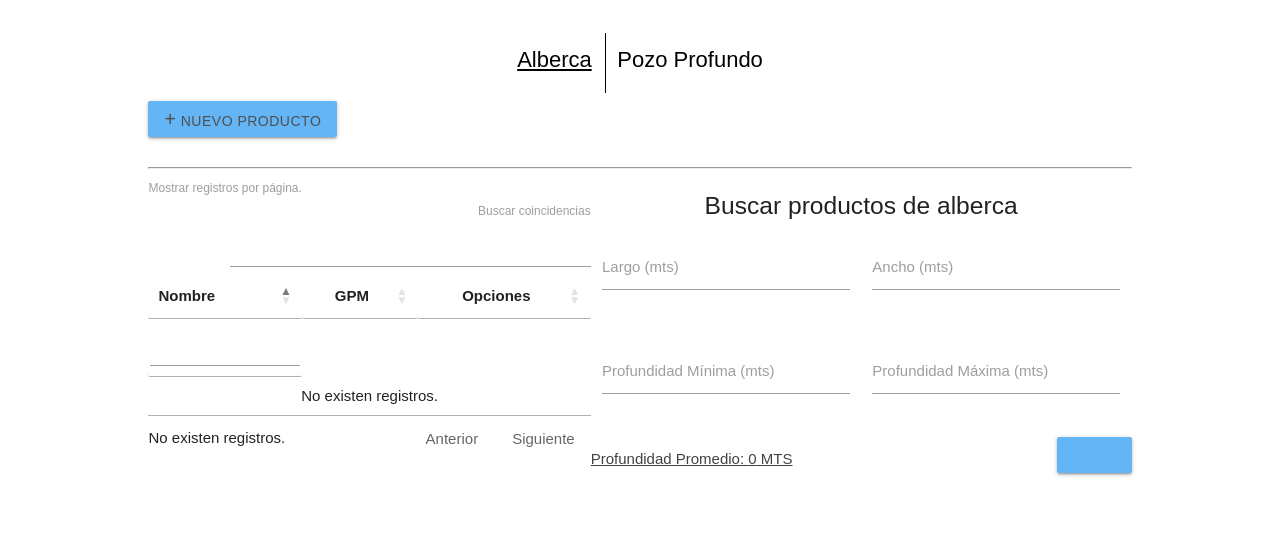
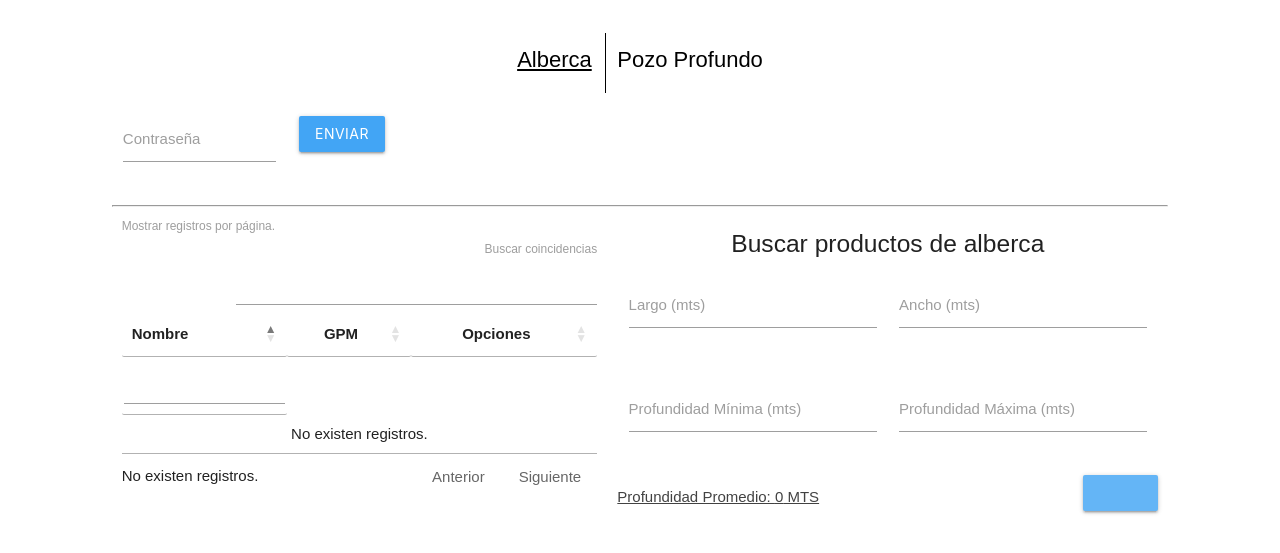
Before and after one commit to JairoMarroquin/busqueda-bombas, a PHP site: page / in a window 1280 px wide. Shown: the top 553 px of the page. Run offline with PHP 8.4, Linux system fonts and the light colour scheme; data that the repository does not hold is empty; some libraries are stand-ins or nearby versions; some web fonts are replaced.

Commit message:
Se comienza el maquetado del buscador para P.P y se agrega contraseña

```diff
--- a/index.php
+++ b/index.php
@@ -18,13 +18,25 @@
             <a href="#" id="pozo_profundo_opcion">Pozo Profundo</a>
         </div>
     </div>
-    <div class="alberca">
+    <div class="content">
         <div class="opciones_alberca">
-            <a data-target="registrar_bomba" id="reg_bom_but" class="btn waves-effect waves-light blue lighten-2 modal-trigger"><i class="fa-light fa-plus"></i> Nuevo producto</a>
-        </div><br><hr>
+            <div class="row">
+                <form id="form_validar_contra">
+                    <div class="input-field col s2">
+                        <label for="clave">Contraseña</label>
+                        <input id="clave" type="password" class="validate">
+                    </div>
+                    <div class="input-field col s1">
+                        <button class="btn blue lighten-1">Enviar</button>
+                    </div>
+                </form>
+                <div class="input-field col s2">
+                    <a data-target="registrar_bomba" id="reg_bom_but" class="btn waves-effect waves-light blue lighten-2 modal-trigger"><i class="fa-light fa-plus"></i> Nuevo producto</a>
+                </div>
+            </div>
+        </div><hr>
         <div class="container_alberca">
             <div class="tabla_bombas">
-                <!--<h5 class="nombre_tabla_alberca">Artículos para alberca</h5>-->
                 <div id="div_tabla_bombas"></div>
             </div>
             <div class="consultar_bomba">
@@ -113,6 +125,68 @@
                             </div>
                         </div>
                     </div>
+                </div>
+            </div>
+            <div class="consultar_pozo_profundo">
+                <h5 class="consultar_bombas_pozo_profundo">Buscar productos de pozo profundo</h5>
+                <div>
+                    <form method="POST" id="form_buscar_pozo_profundo">
+                        <div class="row">
+                            <div class="input-field col s3">
+                                <a class='dropdown-trigger btn blue lighten-2' href='#' data-target='lps_pp'>LPS <i class="fa-solid fa-caret-down"></i></a>
+                            </div>
+                            <div class="input-field col s4">
+                                <div class="switch">
+                                    <label>
+                                       <span>Tanque precargado</span><br>
+                                        No
+                                        <input type="checkbox" checked>
+                                        <span class="lever"></span>
+                                        Si
+                                    </label>
+                                </div>
+                            </div>
+                            <div class="input-field col s5">
+                                <div class="switch">
+                                    <label>
+                                       <span>Switch de presión</span><br>
+                                        30-50
+                                        <input type="checkbox">
+                                        <span class="lever"></span>
+                                        20-40
+                                    </label>
+                                </div>
+                            </div>
+                        </div>
+                        <div class="row">
+                            <div class="col s6">
+                                <ul id="ul_cargas">
+                                    <span class="titulo_cargas">Cargas</span><br>
+                                    <button type="button" id="agregar_carga" onclick="return agregarCarga();" class="btn blue lighten-2 tooltipped" data-position="left" data-tooltip="Agregar una carga"><i class="fa-solid fa-plus"></i></button>
+                                    <button type="button" id="quitar_carga" onclick="return quitarCarga();" class="btn red tooltipped" data-position="right" data-tooltip="Quitar una carga"><i class="fa-solid fa-minus"></i></button>
+                                    <div id="cargas">
+                                        <li class="input-field">
+                                            <label for="carga">C1</label>
+                                            <input id="carga" onkeypress="return (event.charCode >= 46 && event.charCode <= 57)" type="text" required>
+                                        </li>
+                                    </div>
+                                </ul>
+                            </div>
+                            <div class="col s6">
+                                <ul id="ul_friccion">
+                                    <span class="titulo_cargas">Fricción</span><br>
+                                    <button type="button" id="agregar_carga_friccion" onclick="return agregarCargaFriccion();" class="btn blue lighten-2 tooltipped" data-position="left" data-tooltip="Agregar una carga por fricción"><i class="fa-solid fa-plus"></i></button>
+                                    <button type="button" id="quitar_carga_friccion" onclick="return quitarCargaFriccion();" class="btn red tooltipped" data-position="right" data-tooltip="Quitar una carga por fricción"><i class="fa-solid fa-minus"></i></button>
+                                    <div id="fricciones">
+                                        <li class="input-field">
+                                            <label for="friccion">F1</label>
+                                            <input id="friccion" onkeypress="return (event.charCode >= 46 && event.charCode <= 57)" type="text" required>
+                                        </li>
+                                    </div>
+                                </ul>
+                            </div>
+                        </div>
+                    </form>
                 </div>
             </div>
         </div>
@@ -220,6 +294,17 @@
         </div>
     </form>
 
+    <!--DROPDOWNS-->
+    <ul id="lps_pp" class='dropdown-content' style="padding: 4%;">
+        <li>0.7  LPS</li>
+        <li>1 LPS</li>
+        <li>1.2 LPS</li>
+        <li>1.5 LPS</li>
+        <li>2 LPS</li>
+        <li>2.5 LPS</li>
+        <li>3 LPS</li>
+    </ul>
+
 </body>
 
 <script src="public/jquery-3.6.0.min.js"></script>
--- a/js/index.js
+++ b/js/index.js
@@ -1,24 +1,43 @@
 $(document).ready(function(){
     $('#div_tabla_bombas').load("partials/tabla.php");
+    $('#alberca_opcion').css("text-decoration", "underline");
+    $('.consultar_pozo_profundo').hide();
 
-    $('#alberca_opcion').css("text-decoration", "underline");
+    $('#reg_bom_but').hide();
+    $('#del_bom_but').hide();
+    $('#edi_bom_but').hide();
+});
 
-});
+$('#form_validar_contra').on('submit', validarContra);
+function validarContra(event){
+    event.preventDefault()
+    let clave = $('#clave').val();
+    if(clave == '19931994'){
+        $('#reg_bom_but').show();
+        $('.del_bom_but').show();
+        $('.edi_bom_but').show();
+    }else{
+        swal.fire('La contraseña es incorrecta', '', 'error');
+    }
+}
 
 $('#reg_bom_but').on('click', function(){
     $('#registrar_bomba').modal();
 });
 
-
 //subrayar opciones
  $('#alberca_opcion').on("click", function(){
     $('#alberca_opcion').css("text-decoration", "underline");
     $('#pozo_profundo_opcion').css("text-decoration", "none");
+    $('.consultar_bomba').show();
+    $('.consultar_pozo_profundo').hide();
  });
 
  $('#pozo_profundo_opcion').on("click", function(){
     $('#alberca_opcion').css("text-decoration", "none");
     $('#pozo_profundo_opcion').css("text-decoration", "underline");
+    $('.consultar_pozo_profundo').show();
+    $('.consultar_bomba').hide();
  });
 
 
@@ -46,6 +65,7 @@ function promediarProfundidad(){
 $('#form_buscar_bombas').on('submit', buscarBombas);
 
 function buscarBombas(){
+    event.preventDefault()
     //Se esconden los componentes requeridos al pulsar el boton buscar
     $('#bombas_recomendadas_card').hide();
     $('#filtros_recomendados_card').hide();
@@ -60,7 +80,6 @@ function buscarBombas(){
     let numBom = 0;
     let numFil = 0;
 
-    event.preventDefault()
     let parametros={
         "largo": parseFloat($('#largo').val()),
         "ancho": parseFloat($('#ancho').val()),
@@ -181,7 +200,7 @@ function registrarProductoAlberca(){
     return false;
 }
 
-//eliminar producto de la tabla
+//funciones de eliminar producto de la tabla
 
 function eliminarProductoConfirmar(id, nombre){
     event.preventDefault()
@@ -220,6 +239,7 @@ function eliminarProducto(idProd){
     });
 }
 
+//funciones de editar productos
 function obtenerDatosProductoAlberca(idProd){
     $('#editar_bomba').modal();
 
@@ -277,6 +297,45 @@ function editarProductoAlberca(){
     });
 }
 
+//agregar y quitar cargas y cargas por friccion
+let a = 1;
+function agregarCarga(){
+    a++;
+    let li = document.createElement('li');
+    li.setAttribute('class', 'input-field');
+    li.innerHTML = '<li class="input-field"> <label for="carga_'+a+'">C'+a+'</label> <input id="carga'+a+'" type="text" onkeypress="return (event.charCode >= 46 && event.charCode <= 57)"> </li>';
+    document.getElementById('cargas').appendChild(li);
+
+}
+function quitarCarga(){
+    if(a > 1){
+        const li = document.getElementById('cargas');
+        li.removeChild(li.lastElementChild);
+        a--;
+    }else{
+        swal.fire('No puede haber 0 cargas', '', 'warning');
+    }
+}
+
+let b = 1;
+function agregarCargaFriccion(){
+    b++;
+    let li = document.createElement('li');
+    li.setAttribute('class', 'input-field');
+    li.innerHTML = '<li class="input-field"> <label for="carga_friccion_'+b+'">F'+b+'</label> <input id="carga_friccion'+b+'" type="text" onkeypress="return (event.charCode >= 46 && event.charCode <= 57)"> </li>';
+    document.getElementById('fricciones').appendChild(li);
+
+}
+function quitarCargaFriccion(){
+    if(b > 1){
+        const li = document.getElementById('fricciones');
+        li.removeChild(li.lastElementChild);
+        b--;
+    }else{
+        swal.fire('No puede haber 0 cargas por fricción', '', 'warning');
+    }
+}
+
 //tooltip
 document.addEventListener('DOMContentLoaded', function() {
     var elems = document.querySelectorAll('.tooltipped');
@@ -285,3 +344,5 @@ document.addEventListener('DOMContentLoaded', function() {
         transitionMovement: 10
     });
 });
+//dropdown
+$('.dropdown-trigger').dropdown();
--- a/partials/tabla.php
+++ b/partials/tabla.php
@@ -29,8 +29,8 @@
             <td><?php echo $mostrar['nombre'];?> de <?php echo $mostrar['hp'];?> HP para <?php echo $objetivo;?></td>
             <td id="gpm_body"><?php echo $mostrar['gpm'];?></td>
             <td id="opc_tabla">
-                <a data-target="editar_bomba" id="edi_bom_but" class="modal-trigger btn teal accent-3" onclick="return obtenerDatosProductoAlberca(<?php echo $mostrar['id_bomba'] ?>);"><i class="fa-regular fa-pen-to-square"></i></a>
-                <a class="btn red" onclick="return eliminarProductoConfirmar(<?php echo $mostrar['id_bomba'] ?> , '<?php echo $mostrar['nombre']; ?>');"><i class="fa-regular fa-trash-can"></i></a>
+                <a data-target="editar_bomba" id="edi_bom_but" class="modal-trigger btn teal accent-3 edi_bom_but" onclick="return obtenerDatosProductoAlberca(<?php echo $mostrar['id_bomba'] ?>);"><i class="fa-regular fa-pen-to-square"></i></a>
+                <a class="btn red del_bom_but" id="del_bom_but" onclick="return eliminarProductoConfirmar(<?php echo $mostrar['id_bomba'] ?> , '<?php echo $mostrar['nombre']; ?>');"><i class="fa-regular fa-trash-can"></i></a>
             </td>
         </tr>
     <?php
@@ -61,6 +61,8 @@
         $("#tabla_bombas").fancyTable({
             inputPlaceholder:"Buscar"
         });
+        $('.del_bom_but').hide();
+        $('.edi_bom_but').hide();
     });
 
 </script>
--- a/styles/styles.css
+++ b/styles/styles.css
@@ -120,14 +120,17 @@ li{
     display: none;
 }
 
+.dropdown-trigger{
+    color:#000;
+}
 
 /*OPCION DE ALBERCAS*/
 .opciones_alberca a{
     color:#4F4F4F;
 }
-.alberca{
-    margin-left:10%;
-    margin-right:10%;
+.content{
+    margin-left:7%;
+    margin-right:7%;
 }
 .container_alberca{
     display:flex;
@@ -138,6 +141,9 @@ li{
 }
 
 .consultar_bombas_alberca{
+    text-align:center;
+}
+.consultar_pozo_profundo{
     text-align:center;
 }
 .profundidad_promedio{
@@ -161,3 +167,9 @@ li{
 #veneciano{
     font-weight: bold;
 }
+
+/*OPCION DE POZO PROFUNDO*/
+
+.titulo_cargas{
+    font-weight: 700;
+}
```
